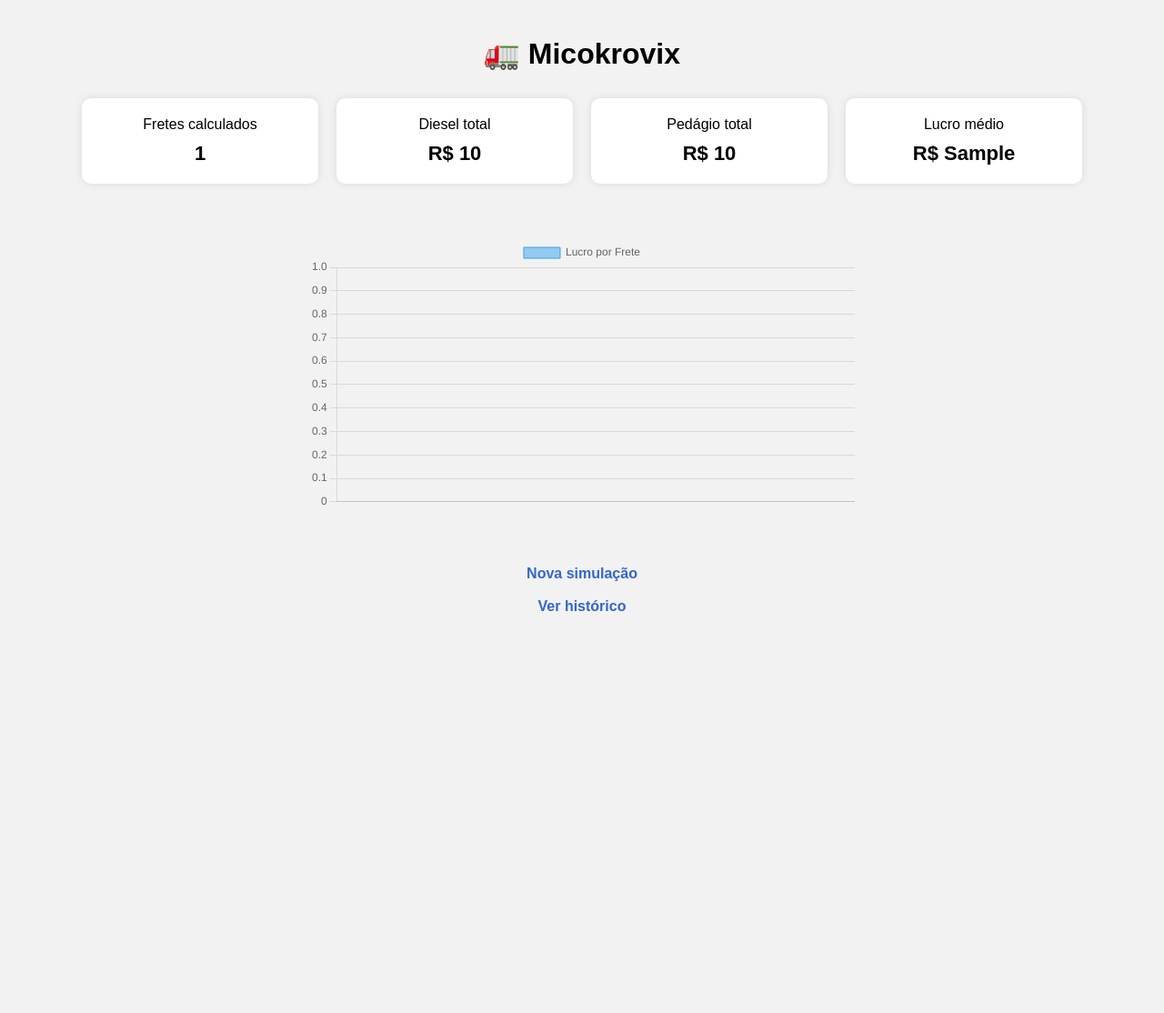
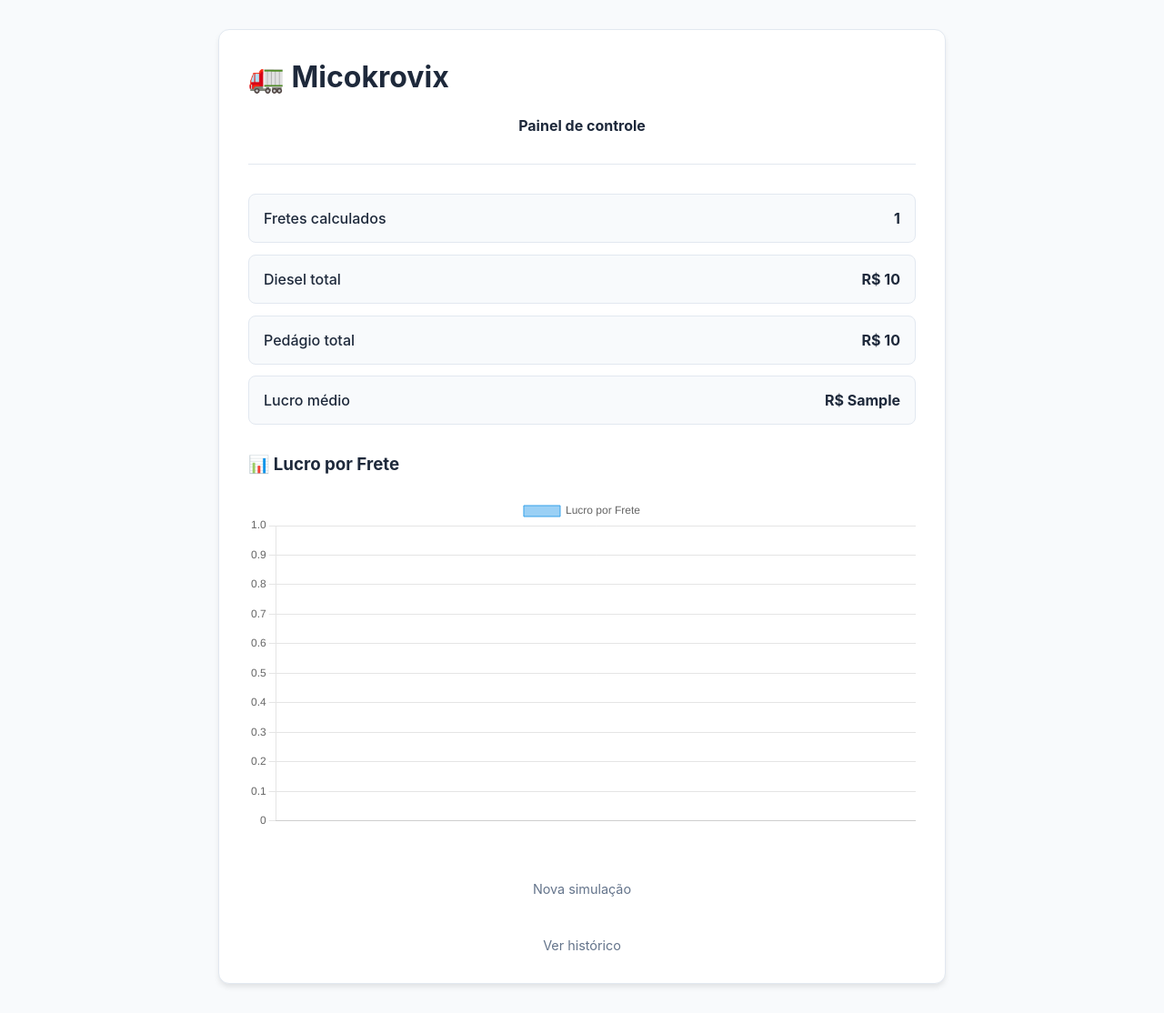
Before and after one commit to brunorio49-ux/micokrovix-prod, a Flask app: template backend/templates/dashboard.html in a window 1280 px wide. Shown: the whole page at 91% size. Before the commit the page ends 672 px from the top, so only its background shows below. Run offline with Flask 3, Linux system fonts and the light colour scheme; the template is opened without the code that fills it: most values are stand-ins (such as "Sample title", 1, 10 or a date in 2020).

Commit message:
Refactor dashboard.html structure and styles

```diff
--- a/backend/templates/dashboard.html
+++ b/backend/templates/dashboard.html
@@ -1,113 +1,62 @@
 <!DOCTYPE html>
-<html>
-
+<html lang="pt-br">
 <head>
-
+    <meta charset="UTF-8">
     <title>Micokrovix Dashboard</title>
 
+    <!-- CSS PROFISSIONAL -->
+    <link rel="stylesheet" href="{{ url_for('static', filename='css/style.css') }}">
+
+    <!-- Gráfico -->
     <script src="https://cdn.jsdelivr.net/npm/chart.js"></script>
-
-<style>
-
-body{
-font-family: Arial;
-background:#f2f2f2;
-margin:40px;
-}
-
-h1{
-text-align:center;
-}
-
-.container{
-display:flex;
-flex-wrap:wrap;
-gap:20px;
-justify-content:center;
-margin-top:30px;
-}
-
-.card{
-background:white;
-padding:20px;
-width:220px;
-border-radius:10px;
-box-shadow:0 0 10px rgba(0,0,0,0.1);
-text-align:center;
-}
-
-.valor{
-font-size:22px;
-font-weight:bold;
-margin-top:10px;
-}
-
-.links{
-text-align:center;
-margin-top:40px;
-}
-
-a{
-text-decoration:none;
-color:#3366cc;
-font-weight:bold;
-}
-
-.grafico{
-width:600px;
-margin:60px auto;
-}
-
-</style>
-
 </head>
 
 <body>
 
+<div class="container">
+
     <h1>🚛 Micokrovix</h1>
 
-<div class="container">
-
-<div class="card">
-Fretes calculados
-<div class="valor">{{ total_fretes }}</div>
+    <div class="task-form" style="justify-content: center;">
+        <strong>Painel de controle</strong>
     </div>
 
-<div class="card">
-Diesel total
-<div class="valor">R$ {{ diesel_total }}</div>
+    <div class="task-list">
+
+        <div class="task-item">
+            <span class="task-info">Fretes calculados</span>
+            <strong>{{ total_fretes }}</strong>
         </div>
 
-<div class="card">
-Pedágio total
-<div class="valor">R$ {{ pedagio_total }}</div>
+        <div class="task-item">
+            <span class="task-info">Diesel total</span>
+            <strong>R$ {{ diesel_total }}</strong>
         </div>
 
-<div class="card">
-Lucro médio
-<div class="valor">R$ {{ lucro_medio }}</div>
+        <div class="task-item">
+            <span class="task-info">Pedágio total</span>
+            <strong>R$ {{ pedagio_total }}</strong>
+        </div>
+
+        <div class="task-item">
+            <span class="task-info">Lucro médio</span>
+            <strong>R$ {{ lucro_medio }}</strong>
         </div>
 
     </div>
 
-<div class="grafico">
+    <h3 style="margin-top: 2rem;">📊 Lucro por Frete</h3>
 
     <canvas id="graficoLucro"></canvas>
 
+    <div style="margin-top: 2rem; text-align:center;">
+        <a href="/calculadora" class="logout-link">Nova simulação</a><br><br>
+        <a href="/historico" class="logout-link">Ver histórico</a>
     </div>
-
-<div class="links">
-
-<a href="/calculadora">Nova simulação</a>
-
-<br><br>
-
-<a href="/historico">Ver histórico</a>
 
 </div>
 
 <script>
-
 const ctx = document.getElementById('graficoLucro');
 
 new Chart(ctx, {
@@ -128,9 +77,7 @@ beginAtZero: true
         }
     }
 });
-
 </script>
 
 </body>
-
 </html>
```
Lines whose indentation alone changed are shown as unchanged.
